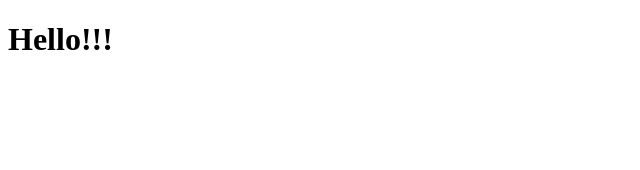
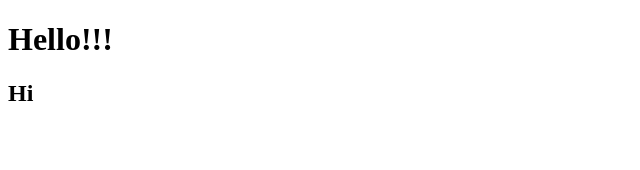
Before and after one commit to qnrjs42/react_hooks_nomadcoders, a React (Create React App) app: page / in a window 1280 px wide. Shown: the top 170 px of the page, without its empty margins (0-640 px from the left). Built offline with nearby package versions, Linux system fonts and the light colour scheme; the HTML template or start-up script is replaced by a standard one.

Commit message:
2-2. useInput

```diff
--- a/src/App.js
+++ b/src/App.js
@@ -1,15 +1,18 @@
-import React, { useEffect, useState } from "react";
-import { useTitle } from "./useTitle";
+import React, { useEffect, useRef, useState } from "react";
+import { useClick } from "./useClick";
+
 
 
 const App = () => {
-  const titleUpdater = useTitle("Loading...");
-
-  setTimeout(() => titleUpdater("Home"), 5000);
+  const onClick = () => {
+    console.log('hello');
+  }
+ const title = useClick(onClick);
 
   return (
     <div>
       <h1>Hello!!!</h1>
+      <h2 ref={title}>Hi</h2>
     </div>
   );
 }
--- /dev/null
+++ b/src/useClick.js
@@ -0,0 +1,18 @@
+import { useEffect, useRef } from "react";
+
+export const useClick = (onClick) => {
+  const element = useRef();
+
+  useEffect(() => {
+    if (element.current) {
+      element.current.addEventListener("click", onClick);
+    }
+    return () => {
+      if (element.current) {
+        element.current.removeEventListener("click", onClick);
+      }
+    };
+  }, []);
+
+  return element;
+};
```
Also changed, not shown: 2 other files (tests, documents, lock files or other folders).
